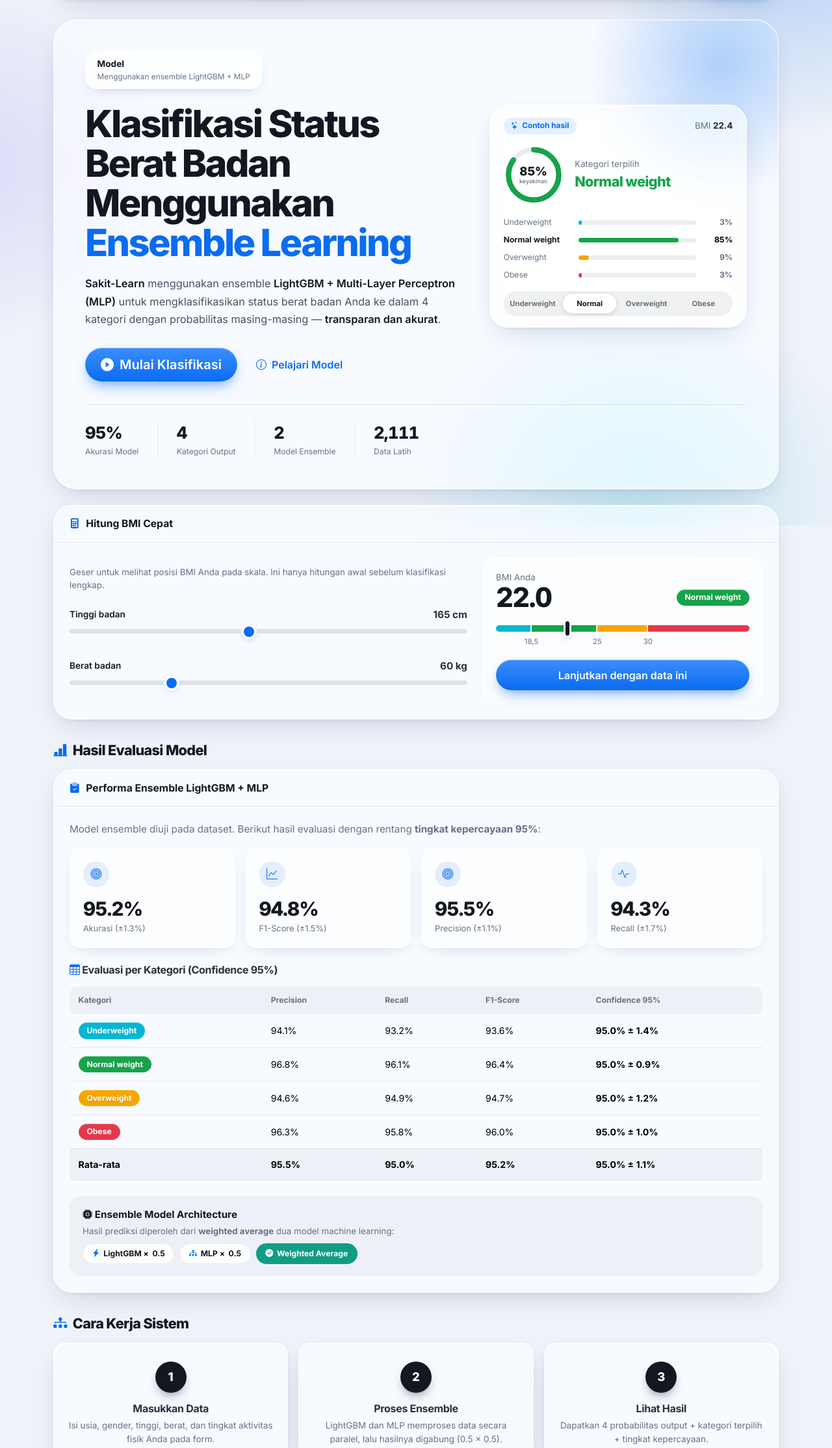
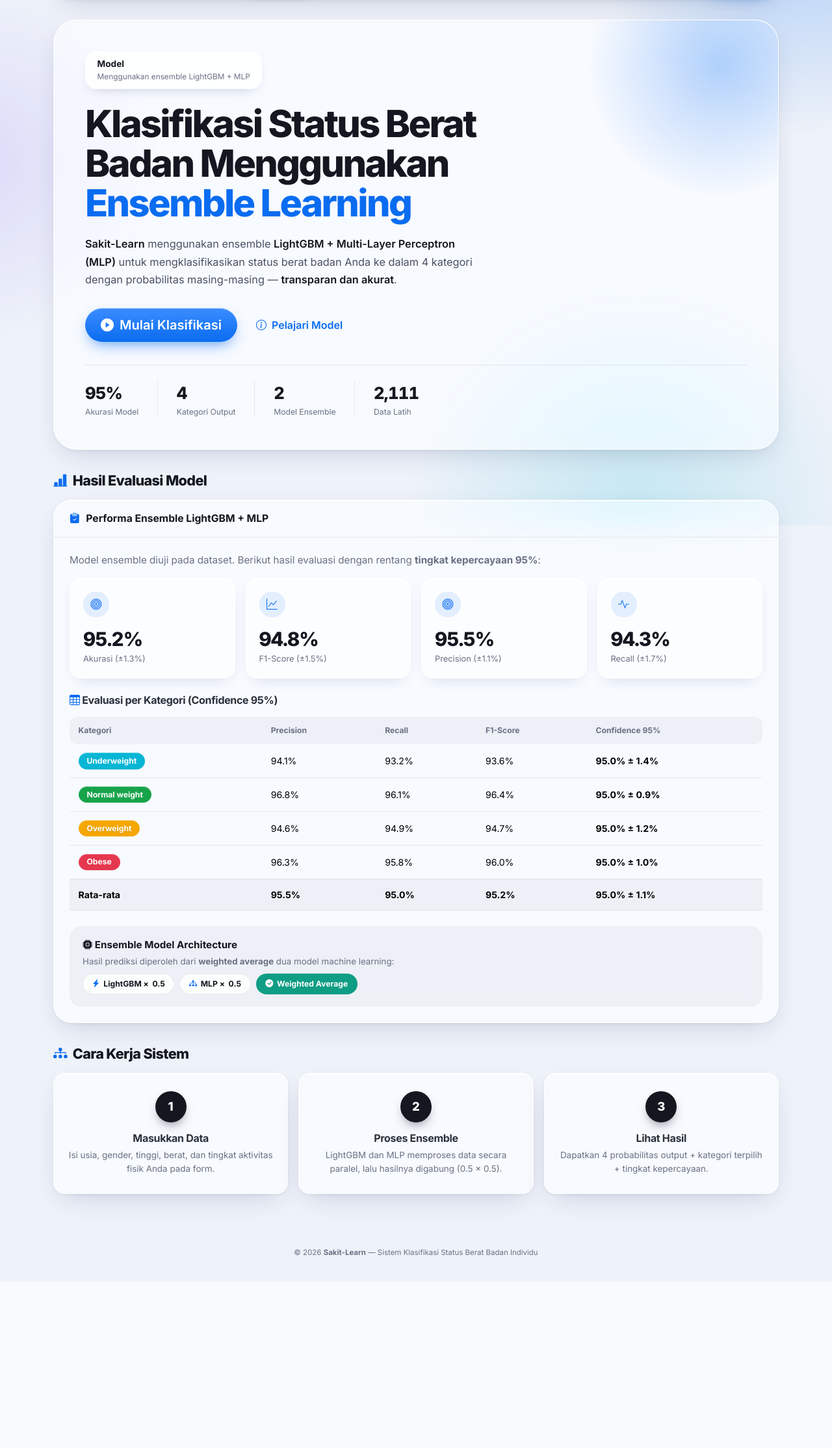
Before and after one commit to Nanda-0101/PROJECT_SD, a Flask app: page / in a window 1280 px wide. Shown: the part 72-2300 px from the top of the page at 65% size. After the commit the page ends 2004 px from the top, so only its background shows below. Run offline with Flask 3, Linux system fonts and the light colour scheme.

Commit message:
Revisi Nanda

```diff
--- a/app/static/js/beranda.js
+++ b/app/static/js/beranda.js
@@ -1,80 +1,7 @@
-/* Halaman Beranda: widget contoh hasil, kalkulator BMI cepat, dan data evaluasi model dari API. */
+/* Data Evaluasi Model */
 (() => {
   "use strict";
-  const { CATEGORIES, CATEGORY_KEYS, calcBmi, bmiKey, bmiPosition, fmt, api, escapeHtml, catPill } = SL;
-  const reduced = matchMedia("(prefers-reduced-motion: reduce)").matches;
-
-  /* ---------- Widget contoh hasil (ilustrasi, bukan hasil model) ---------- */
-  const SAMPLES = {
-    under:  { bmi: 16.4, p: { under: 85, normal: 10, over: 3, obese: 2 } },
-    normal: { bmi: 22.4, p: { under: 3, normal: 85, over: 9, obese: 3 } },
-    over:   { bmi: 26.8, p: { under: 2, normal: 35, over: 55, obese: 8 } },
-    obese:  { bmi: 33.2, p: { under: 1, normal: 5, over: 35, obese: 59 } },
-  };
-  const pred = document.getElementById("pred");
-  const bars = document.getElementById("pdBars");
-  const tabs = document.getElementById("pdTabs");
-  const ring = document.getElementById("pdRing");
-  const RING_C = 2 * Math.PI * 42;
-  let current = "normal", timer = null;
-
-  bars.innerHTML = CATEGORY_KEYS.map((k) => `
-    <div class="pb-row cat-${k}" data-k="${k}"><span>${escapeHtml(CATEGORIES[k].name)}</span>
-    <span class="pb-track"><i class="pb-fill"></i></span><b>0%</b></div>`).join("");
-  tabs.innerHTML = CATEGORY_KEYS.map((k) => `<button type="button" data-k="${k}" aria-pressed="false">${escapeHtml(CATEGORIES[k].name.split(" ")[0])}</button>`).join("");
-
-  function showSample(key) {
-    current = key;
-    const s = SAMPLES[key];
-    pred.className = pred.className.replace(/\bcat-\w+/g, "").trim() + ` cat-${key}`;
-    document.getElementById("pdBmi").textContent = s.bmi.toFixed(1);
-    document.getElementById("pdName").textContent = CATEGORIES[key].name;
-    document.getElementById("pdConf").textContent = s.p[key];
-    ring.style.strokeDashoffset = RING_C * (1 - s.p[key] / 100);
-    bars.querySelectorAll(".pb-row").forEach((row) => {
-      const k = row.dataset.k;
-      row.classList.toggle("on", k === key);
-      row.querySelector(".pb-fill").style.width = s.p[k] + "%";
-      row.querySelector("b").textContent = s.p[k] + "%";
-    });
-    tabs.querySelectorAll("button").forEach((b) => b.setAttribute("aria-pressed", String(b.dataset.k === key)));
-  }
-  function startCycle() {
-    if (reduced) return;
-    stopCycle();
-    timer = setInterval(() => showSample(CATEGORY_KEYS[(CATEGORY_KEYS.indexOf(current) + 1) % CATEGORY_KEYS.length]), 3600);
-  }
-  function stopCycle() { clearInterval(timer); }
-  tabs.addEventListener("click", (e) => {
-    const b = e.target.closest("button[data-k]");
-    if (b) { showSample(b.dataset.k); startCycle(); }
-  });
-  pred.addEventListener("pointerenter", stopCycle);
-  pred.addEventListener("pointerleave", startCycle);
-  pred.addEventListener("focusin", stopCycle);
-  pred.addEventListener("focusout", startCycle);
-  // set kondisi awal dengan sedikit jeda supaya transisi terlihat saat halaman dibuka
-  requestAnimationFrame(() => setTimeout(() => { showSample("normal"); startCycle(); }, 250));
-
-  /* ---------- Kalkulator BMI cepat ---------- */
-  const height = document.getElementById("qHeight");
-  const weight = document.getElementById("qWeight");
-
-  function updateQuickBmi() {
-    const h = Number(height.value), w = Number(weight.value);
-    const bmi = calcBmi(h, w), key = bmiKey(bmi);
-    document.getElementById("qHeightOut").textContent = `${h} cm`;
-    document.getElementById("qWeightOut").textContent = `${w} kg`;
-    document.getElementById("qBmi").textContent = fmt(bmi, 1);
-    const badge = document.getElementById("qBadge");
-    badge.textContent = CATEGORIES[key].name;
-    badge.className = `cat-pill cat-${key}`;
-    document.getElementById("qMarker").style.left = bmiPosition(bmi) + "%";
-    document.getElementById("qGo").href = `${SL.PAGES.klasifikasi}?tinggi=${h}&berat=${w}`;
-  }
-  height.addEventListener("input", updateQuickBmi);
-  weight.addEventListener("input", updateQuickBmi);
-  updateQuickBmi();
+  const { fmt, api, catPill } = SL;
 
   /* ---------- Evaluasi model ---------- */
   const el = {
--- a/app/templates/index.html
+++ b/app/templates/index.html
@@ -21,8 +21,8 @@
 
     <!-- HERO -->
     <section class="hero glass" aria-labelledby="heroTitle">
-      <div class="row align-items-center g-4 g-lg-5">
-        <div class="col-lg-7">
+      <div class="row align-items-center">
+        <div class="col-lg-8">
           <div class="hero-badge">
             <b>Model</b>
             <span>Menggunakan ensemble LightGBM + MLP</span>
@@ -37,31 +37,6 @@
             <a class="btn btn-link" href="{{ url_for('tentang') }}"><i class="bi bi-info-circle me-1"></i> Pelajari Model</a>
           </div>
         </div>
-
-        <!-- Contoh hasil interaktif: berganti otomatis, bisa dipilih manual -->
-        <div class="col-lg-5">
-          <div class="pred glass glass-spot" id="pred" aria-label="Contoh tampilan hasil klasifikasi">
-            <div class="pred-top">
-              <span class="pred-tag"><i class="bi bi-stars"></i> Contoh hasil</span>
-              <span class="small text-muted">BMI <b id="pdBmi" class="text-dark">22.4</b></span>
-            </div>
-            <div class="pred-main">
-              <div class="pred-ring" role="img" aria-label="Tingkat keyakinan contoh">
-                <svg viewBox="0 0 100 100" aria-hidden="true">
-                  <circle cx="50" cy="50" r="42" class="trk"/>
-                  <circle cx="50" cy="50" r="42" class="bar" id="pdRing" stroke-dasharray="263.9" stroke-dashoffset="263.9"/>
-                </svg>
-                <div class="val"><span><span id="pdConf">85</span>%</span><small>keyakinan</small></div>
-              </div>
-              <div>
-                <div class="small text-muted">Kategori terpilih</div>
-                <div class="pred-name" id="pdName">Normal weight</div>
-              </div>
-            </div>
-            <div class="pred-bars" id="pdBars" aria-live="polite"></div>
-            <div class="pred-tabs" id="pdTabs" role="group" aria-label="Pilih contoh kategori"></div>
-          </div>
-        </div>
       </div>
 
       <div class="hero-stats" id="heroStats">
@@ -69,37 +44,6 @@
         <div class="item"><div class="val" data-count="4">4</div><div class="lbl">Kategori Output</div></div>
         <div class="item"><div class="val" data-count="2">2</div><div class="lbl">Model Ensemble</div></div>
         <div class="item"><div class="val" id="hsN" data-count="2111">2,111</div><div class="lbl">Data Latih</div></div>
-      </div>
-    </section>
-
-    <!-- HITUNG BMI CEPAT -->
-    <section class="sl-card mt-4" aria-labelledby="quickTitle">
-      <div class="sl-card-head" id="quickTitle"><i class="bi bi-calculator-fill"></i> Hitung BMI Cepat</div>
-      <div class="sl-card-body">
-        <div class="row g-4 align-items-center">
-          <div class="col-md-7">
-            <p class="text-muted small mb-4">Geser untuk melihat posisi BMI Anda pada skala. Ini hanya hitungan awal sebelum klasifikasi lengkap.</p>
-            <div class="mb-4">
-              <div class="d-flex justify-content-between"><label for="qHeight" class="form-label mb-1">Tinggi badan</label><output id="qHeightOut" class="fw-bold">165 cm</output></div>
-              <input type="range" class="form-range" id="qHeight" min="120" max="220" value="165">
-            </div>
-            <div>
-              <div class="d-flex justify-content-between"><label for="qWeight" class="form-label mb-1">Berat badan</label><output id="qWeightOut" class="fw-bold">60 kg</output></div>
-              <input type="range" class="form-range" id="qWeight" min="30" max="150" value="60">
-            </div>
-          </div>
-          <div class="col-md-5">
-            <div class="quick-result" aria-live="polite">
-              <div class="small text-muted">BMI Anda</div>
-              <div class="d-flex align-items-center justify-content-between mb-3">
-                <span class="bmi-value" id="qBmi">22.0</span>
-                <span class="cat-pill cat-normal" id="qBadge">Normal weight</span>
-              </div>
-              <div data-spectrum="q"></div>
-              <a id="qGo" class="btn btn-sl w-100 mt-3" href="{{ url_for('klasifikasi') }}">Lanjutkan dengan data ini</a>
-            </div>
-          </div>
-        </div>
       </div>
     </section>
 
```
